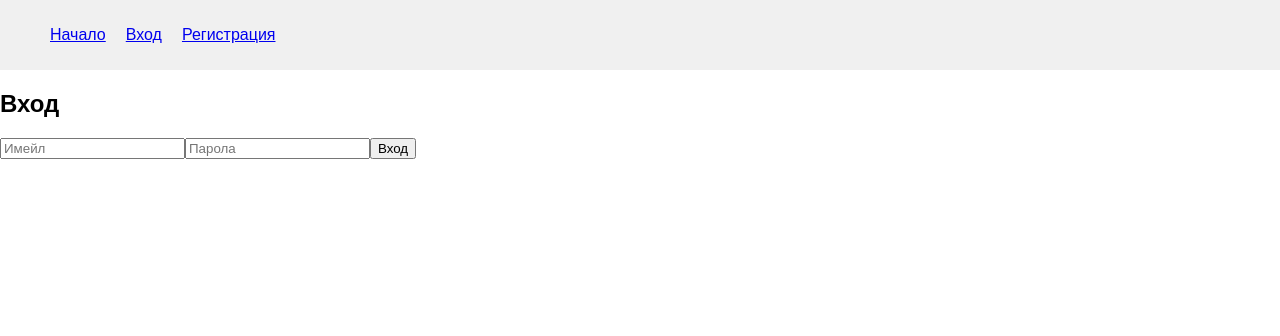
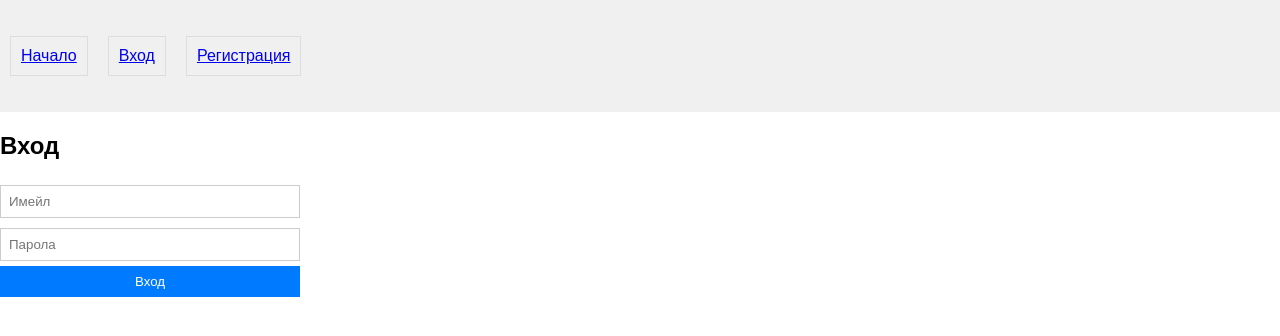
Before and after one commit to ArgsBlck/react-task-app, a React (Create React App) app: page /login in a window 1280 px wide. Shown: the top 336 px of the page. Built offline with nearby package versions, Linux system fonts and the light colour scheme.

Commit message:
Добавяне на управление на задачи с REST API, хукове и компоненти

```diff
--- /dev/null
+++ b/src/App.css
@@ -0,0 +1,35 @@
+body {
+  font-family: Arial, sans-serif;
+}
+form {
+  display: flex;
+  flex-direction: column;
+  max-width: 300px;
+  margin: 10px 0;
+}
+input {
+  margin: 5px 0;
+  padding: 8px;
+  border: 1px solid #ccc;
+}
+button {
+  padding: 8px;
+  background: #007bff;
+  color: white;
+  border: none;
+  cursor: pointer;
+}
+button:hover {
+  background: #0056b3;
+}
+ul {
+  list-style: none;
+  padding: 0;
+}
+li {
+  margin: 10px 0;
+  border: 1px solid #ddd;
+  padding: 10px;
+  display: flex;
+  justify-content: space-between;
+}
--- a/src/App.js
+++ b/src/App.js
@@ -4,6 +4,7 @@ import Login from './pages/Login';
 import Register from './pages/Register';
 import Home from './pages/Home';
 import { AuthProvider } from './context/AuthContext';
+import './App.css';
 
 function App() {
   return (
--- /dev/null
+++ b/src/components/TaskForm.jsx
@@ -0,0 +1,33 @@
+import { useForm } from 'react-hook-form';
+import axios from 'axios';
+import { useContext } from 'react';
+import { AuthContext } from '../context/AuthContext';
+
+function TaskForm({ onTaskAdded }) {
+  const { register, handleSubmit, reset } = useForm();
+  const { user } = useContext(AuthContext);
+
+  const onSubmit = async (data) => {
+    try {
+      const task = { ...data, userId: user.id };
+      await axios.post('http://localhost:3001/tasks', task);
+      onTaskAdded();
+      reset();
+    } catch (error) {
+      console.error(error);
+    }
+  };
+
+  return (
+    <div>
+      <h3>Добави задача</h3>
+      <form onSubmit={handleSubmit(onSubmit)}>
+        <input {...register('title')} placeholder="Заглавие" required />
+        <input {...register('description')} placeholder="Описание" />
+        <button type="submit">Добави</button>
+      </form>
+    </div>
+  );
+}
+
+export default TaskForm;
--- /dev/null
+++ b/src/components/TaskList.jsx
@@ -0,0 +1,43 @@
+import { useState, useEffect } from 'react';
+import axios from 'axios';
+import { useContext } from 'react';
+import { AuthContext } from '../context/AuthContext';
+
+function TaskList() {
+  const [tasks, setTasks] = useState([]);
+  const { user } = useContext(AuthContext);
+
+  useEffect(() => {
+    fetchTasks();
+  }, [user]);
+
+  const fetchTasks = async () => {
+    try {
+      const res = await axios.get(`http://localhost:3001/tasks?userId=${user.id}`);
+      setTasks(res.data);
+    } catch (error) {
+      console.error(error);
+    }
+  };
+
+  const deleteTask = async (id) => {
+    await axios.delete(`http://localhost:3001/tasks/${id}`);
+    fetchTasks();
+  };
+
+  return (
+    <div>
+      <h3>Твоите задачи</h3>
+      <ul>
+        {tasks.map(task => (
+          <li key={task.id}>
+            <strong>{task.title}</strong>: {task.description}
+            <button onClick={() => deleteTask(task.id)}>Изтрий</button>
+          </li>
+        ))}
+      </ul>
+    </div>
+  );
+}
+
+export default TaskList;
--- a/src/pages/Home.jsx
+++ b/src/pages/Home.jsx
@@ -1,16 +1,27 @@
-import { useContext, useEffect } from 'react';
+import { useContext, useEffect, useState } from 'react';
 import { AuthContext } from '../context/AuthContext';
 import { useNavigate } from 'react-router-dom';
+import TaskForm from '../components/TaskForm';
+import TaskList from '../components/TaskList';
 
 function Home() {
   const { user } = useContext(AuthContext);
   const navigate = useNavigate();
+  const [refresh, setRefresh] = useState(0);
+
+  const handleTaskAdded = () => setRefresh(prev => prev + 1);
 
   useEffect(() => {
     if (!user) navigate('/login');
   }, [user, navigate]);
 
-  return <h2>Начало - Здравей, {user?.email}</h2>;
+  return (
+    <div>
+      <h2>Начало - Здравей, {user?.email}</h2>
+      <TaskForm onTaskAdded={handleTaskAdded} />
+      <TaskList key={refresh} />
+    </div>
+  );
 }
 
 export default Home;
```
